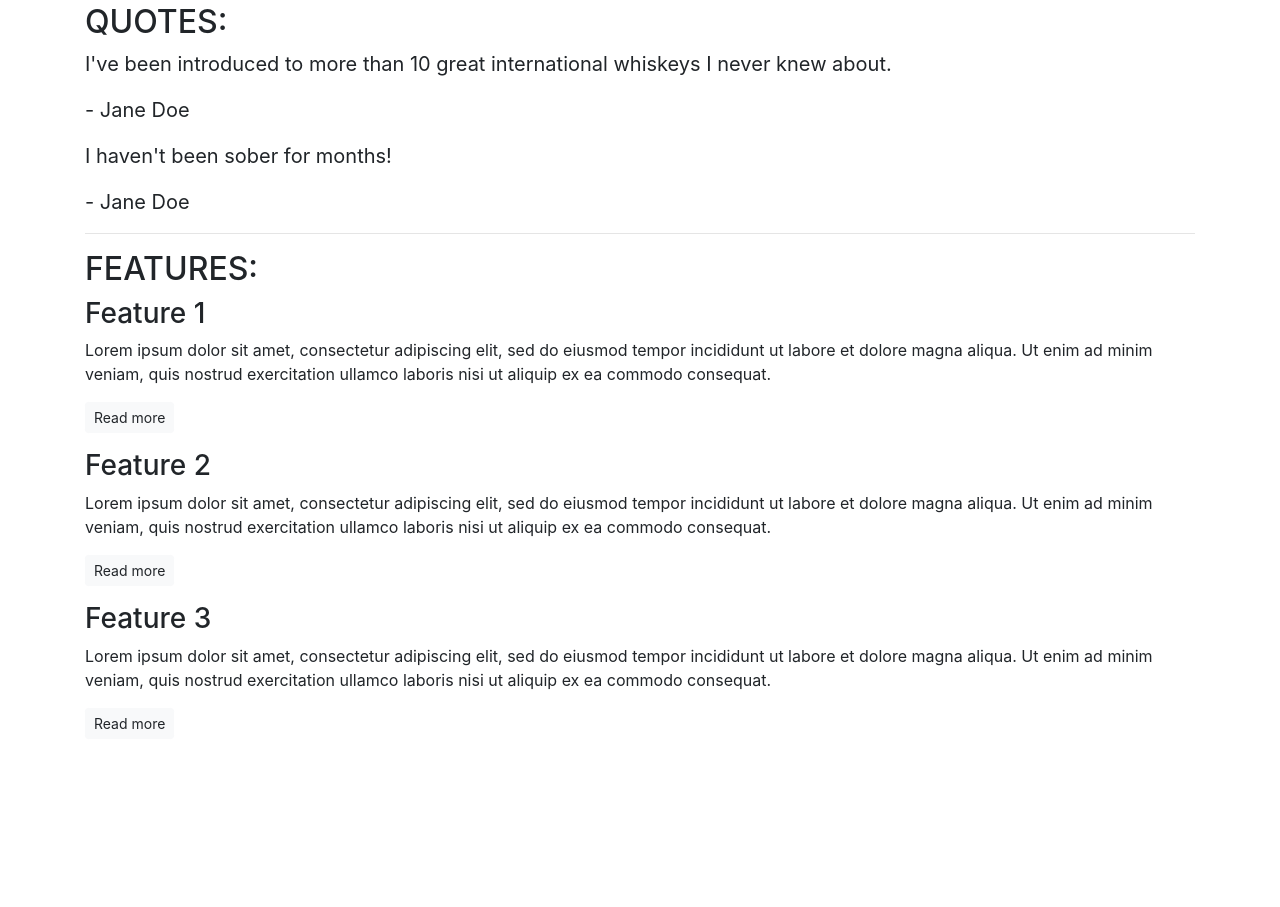
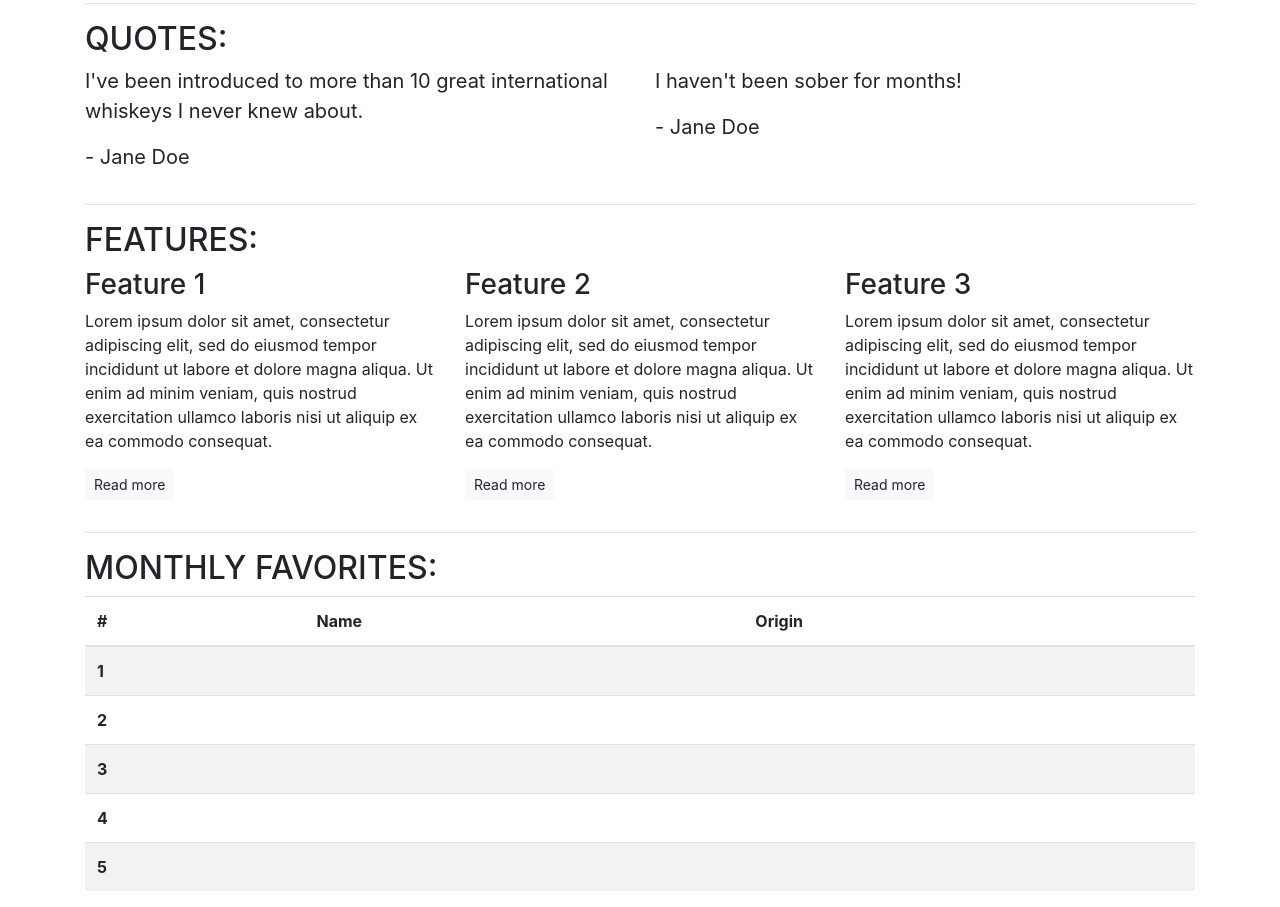
Before and after one commit to BogdanCatalin-Iacob/Whiskey-Drop, a plain HTML site: page index.html in a window 1280 px wide. Shown: the part 204-1111 px from the top of the page. Before the commit the page ends 959 px from the top, so only its background shows below. Drawn offline with nearby package versions, Linux system fonts and the light colour scheme.

Commit message:
Grid update

```diff
--- a/index.html
+++ b/index.html
@@ -12,51 +12,127 @@
 <body>
     <article class="container">
         <!-- Callout -->
+        <div class="row">
+            <div class="col-12"></div>
             <section class="callout">
                 <h1>The finest whiskeys delivered to your doorstep.</h1>
                 <p class="lead">Sign up today to start receiving the world's best whiskeys every month.
                     <s>£19.99</s> <strong><mark>First one is free!</mark></strong></p>
                 <button class="btn btn-succes btn-lg">Sign up!</button>
-                <p class="text-muted"><small>You must be over 18 to sign up to our service. Please, drink responsibly.</small></p>
+                <p class="text-muted"><small>You must be over 18 to sign up to our service. Please, drink
+                        responsibly.</small></p>
             </section>
+        </div>
+        </div>
         <!-- /.callout -->
         <hr>
 
         <!-- Quotes -->
         <section class="blockquote">
+            <div class="row">
+                <div class="col-12">
                     <h2 class="text-uppercase">Quotes:</h2>
+                </div>
+            </div>
+            <div class="row">
+                <div class="col-12 col-md-6">
                     <blockquote class="quote">
                         <p>I've been introduced to more than 10 great international whiskeys I never knew about.</p>
                         <p>- Jane Doe</p>
                     </blockquote>
+                </div>
+                <div class="col-12 col-md-6">
                     <blockquote class="quote">
                         <p>I haven't been sober for months!</p>
                         <p>- Jane Doe</p>
                     </blockquote>
+                </div>
+            </div>
         </section>
         <!-- /.quotes -->
         <hr>
 
         <!-- Features -->
         <section class="features">
+            <div class="row">
+                <div class="col-12">
                     <h2 class="text-uppercase">Features:</h2>
+                </div>
+            </div>
+            <div class="row">
+                <div class="col-12 col-md-6 col-lg-4">
                     <div class="feature">
                         <h3>Feature 1</h3>
-                <p>Lorem ipsum dolor sit amet, consectetur adipiscing elit, sed do eiusmod tempor incididunt ut labore et dolore magna aliqua. Ut enim ad minim veniam, quis nostrud exercitation ullamco laboris nisi ut aliquip ex ea commodo consequat.</p>
+                        <p>Lorem ipsum dolor sit amet, consectetur adipiscing elit, sed do eiusmod tempor incididunt ut
+                            labore et dolore magna aliqua. Ut enim ad minim veniam, quis nostrud exercitation ullamco
+                            laboris nisi ut aliquip ex ea commodo consequat.</p>
                         <p><a class="btn btn-sm btn-light" href="">Read more</a></p>
                     </div>
+                </div>
+                <div class="col-12 col-md-6 col-lg-4">
                     <div class="feature">
                         <h3>Feature 2</h3>
-                <p>Lorem ipsum dolor sit amet, consectetur adipiscing elit, sed do eiusmod tempor incididunt ut labore et dolore magna aliqua. Ut enim ad minim veniam, quis nostrud exercitation ullamco laboris nisi ut aliquip ex ea commodo consequat.</p>
+                        <p>Lorem ipsum dolor sit amet, consectetur adipiscing elit, sed do eiusmod tempor incididunt ut
+                            labore et dolore magna aliqua. Ut enim ad minim veniam, quis nostrud exercitation ullamco
+                            laboris nisi ut aliquip ex ea commodo consequat.</p>
                         <p><a class="btn btn-sm btn-light" href="">Read more</a></p>
                     </div>
+                </div>
+                <div class="col-12 d-md-none d-lg-block col-lg-4">
                     <div class="feature">
                         <h3>Feature 3</h3>
-                <p>Lorem ipsum dolor sit amet, consectetur adipiscing elit, sed do eiusmod tempor incididunt ut labore et dolore magna aliqua. Ut enim ad minim veniam, quis nostrud exercitation ullamco laboris nisi ut aliquip ex ea commodo consequat.</p>
+                        <p>Lorem ipsum dolor sit amet, consectetur adipiscing elit, sed do eiusmod tempor incididunt ut
+                            labore et dolore magna aliqua. Ut enim ad minim veniam, quis nostrud exercitation ullamco
+                            laboris nisi ut aliquip ex ea commodo consequat.</p>
                         <p><a class="btn btn-sm btn-light" href="">Read more</a></p>
+                    </div>
+                </div>
             </div>
         </section>
         <!-- /.features -->
+
+        <hr>
+
+        <!--monthly favorites-->
+        <section class="monthly-favorites">
+            <h2 class="text-uppercase">Monthly Favorites:</h2>
+            <table class="table table-striped">
+                <thead>
+                    <tr>
+                        <th scope="col">#</th>
+                        <th scope="col">Name</th>
+                        <th scope="col">Origin</th>
+                    </tr>
+                </thead>
+                <tbody>
+                    <tr>
+                        <th scope="row">1</th>
+                        <td></td>
+                        <td></td>
+                    </tr>
+                    <tr>
+                        <th scope="row">2</th>
+                        <td></td>
+                        <td></td>
+                    </tr>
+                    <tr>
+                        <th scope="row">3</th>
+                        <td></td>
+                        <td></td>
+                    </tr>
+                    <tr>
+                        <th scope="row">4</th>
+                        <td></td>
+                        <td></td>
+                    </tr>
+                    <tr>
+                        <th scope="row">5</th>
+                        <td></td>
+                        <td></td>
+                    </tr>
+                </tbody>
+            </table>
+        </section>
     </article>
 </body>
 
```
Lines whose indentation alone changed are shown as unchanged.
